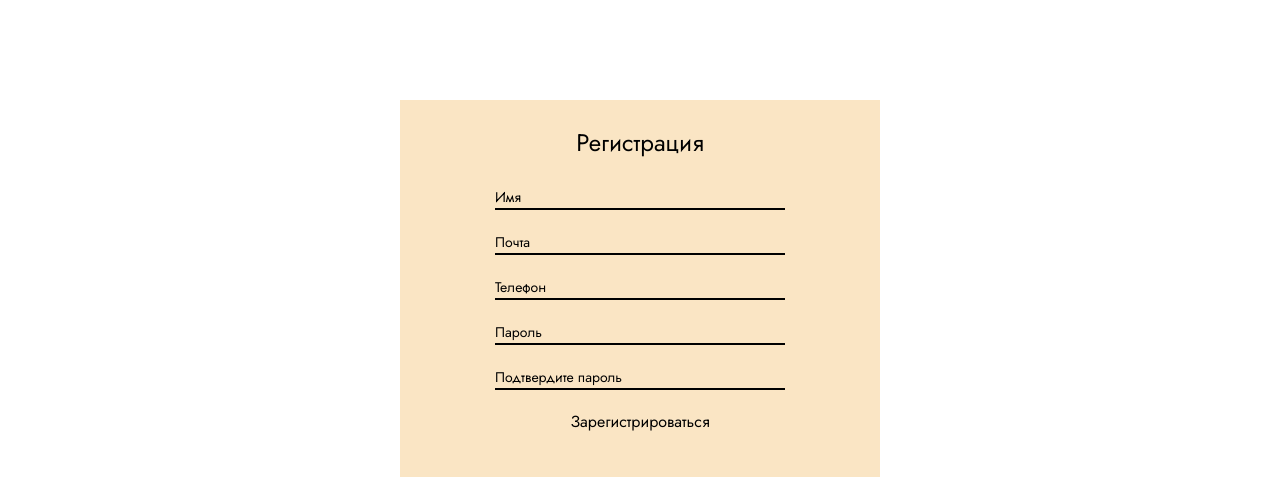
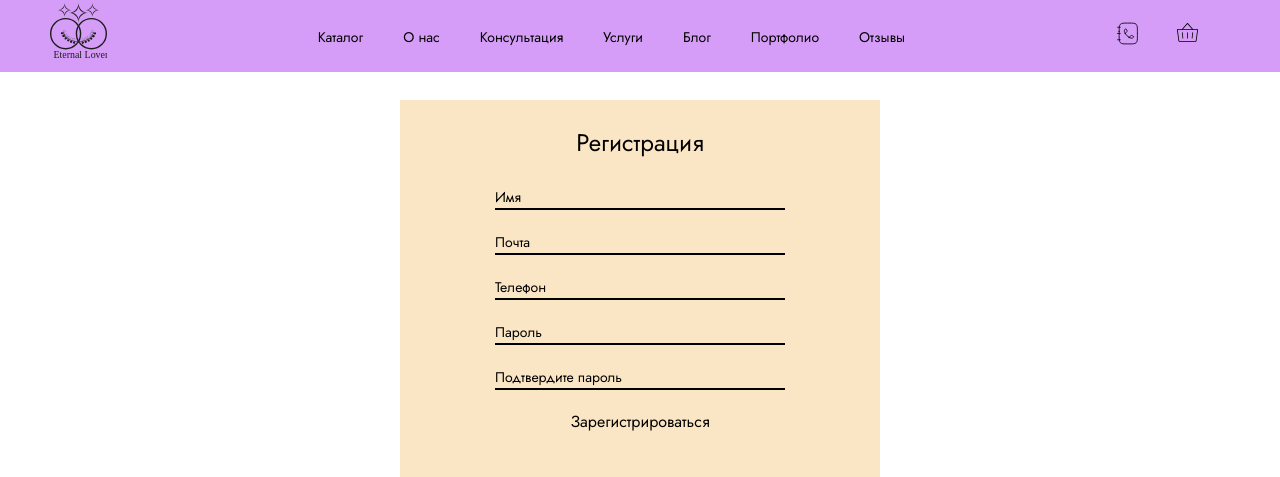
Before and after one commit to a9ata/eternal_lovers, a PHP site: page /register.php in a window 1280 px wide. Shown: the top 477 px of the page. Run offline with PHP 8.4, Linux system fonts and the light colour scheme; some web fonts are replaced.

Commit message:
adding navigation for registration

```diff
--- a/register.php
+++ b/register.php
@@ -57,6 +57,50 @@ if ($_SERVER["REQUEST_METHOD"] == "POST") {
     <title>Профиль</title>
 </head>
 <body>
+<header class="header">
+      <div class="header__container">
+        <div class="header__logo">
+          <a href="index.php"><img src="public/logo_E&L_title.svg" alt="Eternal Lovers" width="57.49px"></a>
+        </div>
+        <nav class="header__nav">
+          <ul class="nav__list">
+            <li class="nav__item"><a href="catalog.php" class="nav__link">Каталог</a></li>
+            <li class="nav__item"><a href="index.php#about" class="nav__link">О нас</a></li>
+            <li class="nav__item"><a href="index.php#consultation" class="nav__link">Консультация</a></li>
+            <li class="nav__item"><a href="index.php#services" class="nav__link">Услуги</a></li>
+            <li class="nav__item"><a href="blog.php" class="nav__link">Блог</a></li>
+            <li class="nav__item"><a href="portfolio.php" class="nav__link">Портфолио</a></li>
+            <li class="nav__item"><a href="reviews.php" class="nav__link">Отзывы</a></li>
+          </ul>
+        </nav>
+        <div class="header__icons">
+          <a href="contact.php" class="header__icon"><img src="public/icon/hugeicons_contact.svg" alt="Contact"></a>
+          <a href="basket.php" class="header__icon"><img src="public/icon/ph_basket-thin.svg" alt="Basket"></a>
+          <?php if (isset($_SESSION['name'])): ?>
+            <a href="profile.php" class="header__icon">
+              <img src="public/icon/iconamoon_profile-light.svg" alt="Profile">
+              <?php echo $_SESSION['name'] ?>
+            </a>
+          <?php endif; ?>
+        </div>
+        <div class="header__btn">
+          <div class="menu-btn">
+            <span></span>
+            <span></span>
+            <span></span>
+          </div>
+        </div>
+        <nav class="header__menu-burger">
+            <li><a href="catalog.php" class="nav__link">Каталог</a></li>
+            <li><a href="index.php#about" class="nav__link">О нас</a></li>
+            <li><a href="index.php#consultation" class="nav__link">Консультация</a></li>
+            <li><a href="index.php#services" class="nav__link">Услуги</a></li>
+            <li><a href="blog.php" class="nav__link">Блог</a></li>
+            <li><a href="portfolio.php" class="nav__link">Портфолио</a></li>
+            <li><a href="reviews.php" class="nav__link">Отзывы</a></li>
+        </nav>
+      </div>
+    </header>
 <div class="register-form">
     <h2>Регистрация</h2>
     <form action="<?php echo htmlspecialchars($_SERVER["PHP_SELF"]); ?>" method="post">
```
